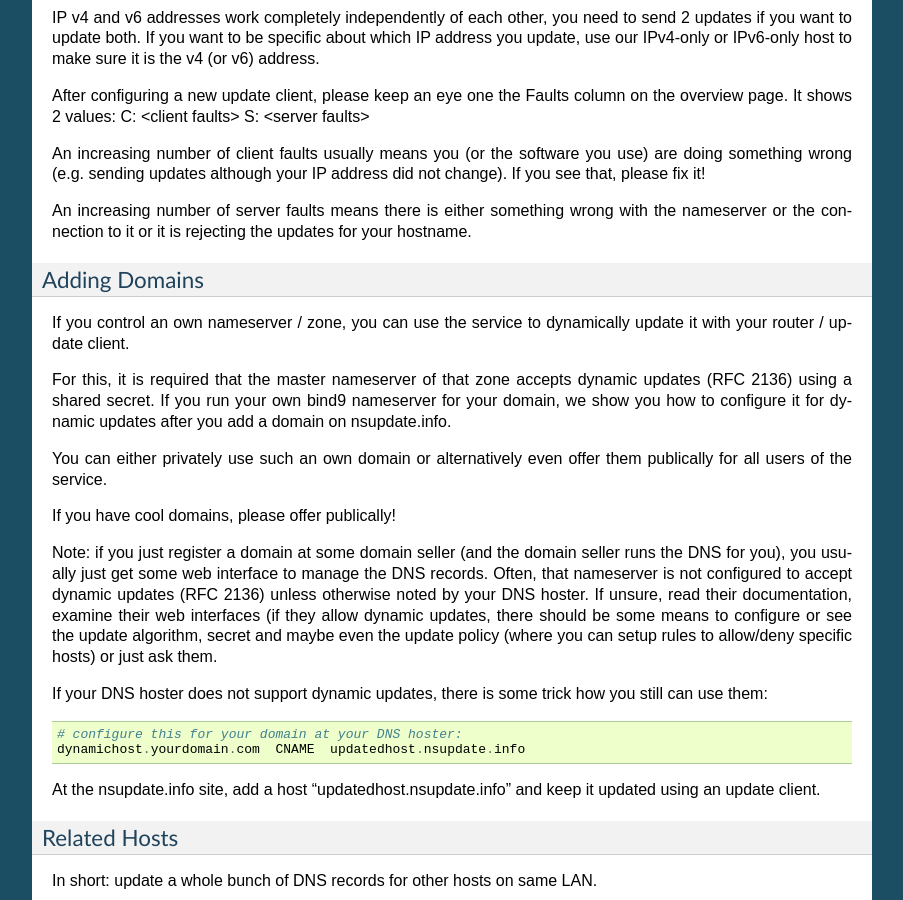
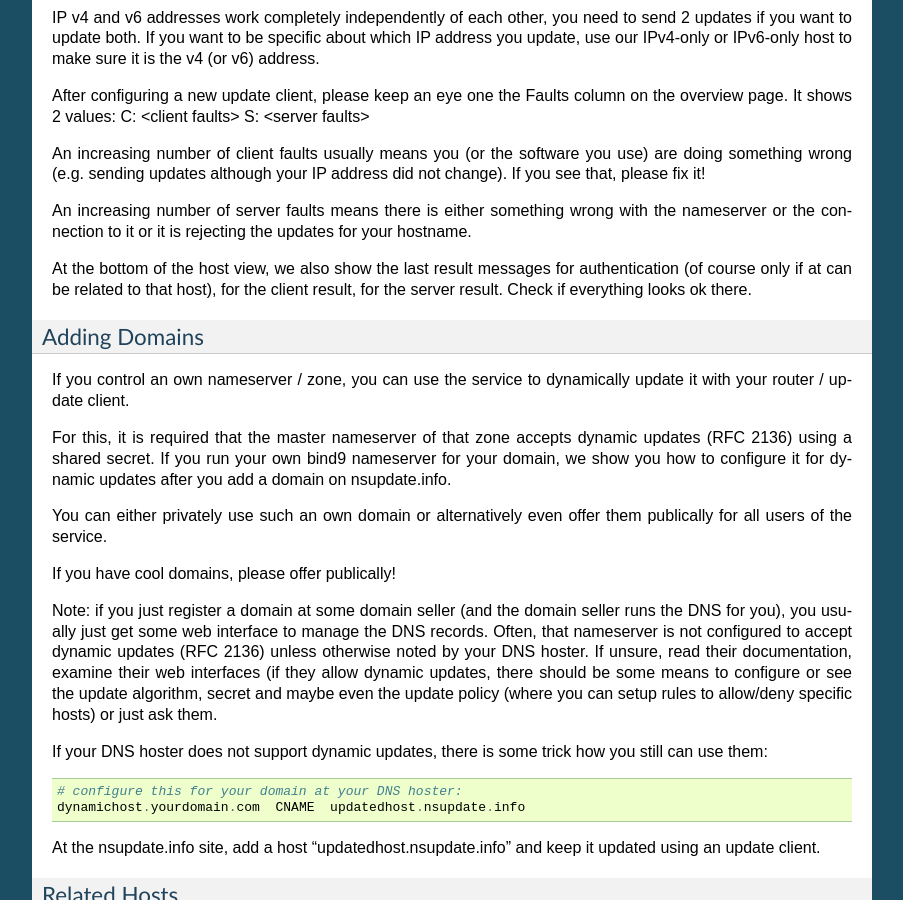
Before and after one commit to nsupdate-info/nsupdate.info, a Sphinx documentation site: the page built from docs/user.rst, in a window 1280 px wide and 900 px high, scrolled down 2015 px. Shown: the whole window, without its empty margins (198-1101 px from the left). Built offline with Sphinx 7.4.7, drawn with Linux system fonts in a browser that asks for light colours.

Commit message:
update docs about result messages on host view

```diff
--- a/docs/user.rst
+++ b/docs/user.rst
@@ -112,6 +112,8 @@ An increasing number of client faults usually means you (or the software you use
 An increasing number of server faults means there is either something wrong with the nameserver or the
 connection to it or it is rejecting the updates for your hostname.
 
+At the bottom of the host view, we also show the last result messages for authentication (of course only if at can be
+related to that host), for the client result, for the server result. Check if everything looks ok there.
 
 Adding Domains
 --------------
```
